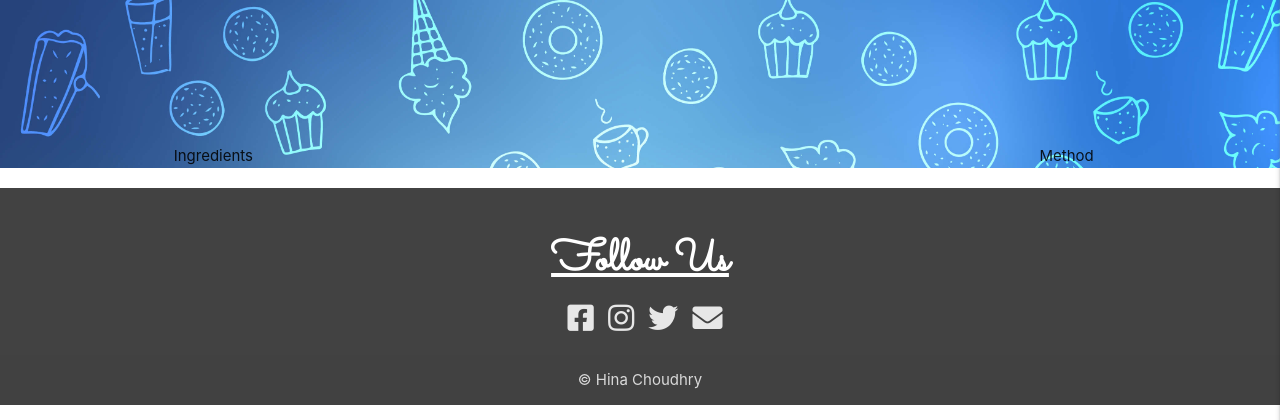
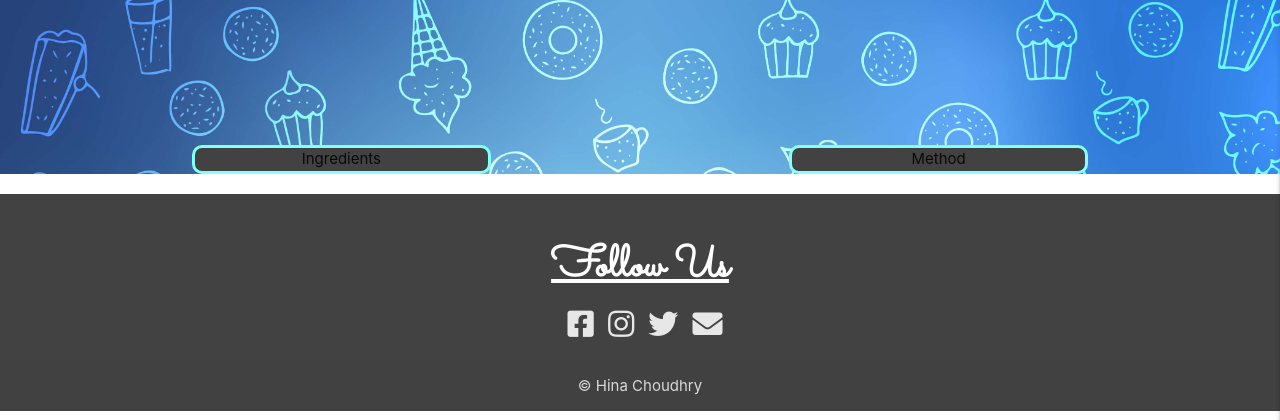
Before and after one commit to HinaChoudhry/Sweet-Tooth, a Flask app: template templates/full_recipe.html in a window 1280 px wide. Shown: the part 64-484 px from the top of the page. Run offline with Flask 2, Linux system fonts and the light colour scheme; the template is opened without the code that fills it, so the values that code supplies are empty; some libraries are stand-ins or nearby versions.

Commit message:
Added card background to ingredient and method section for full recipe

```diff
--- a/templates/full_recipe.html
+++ b/templates/full_recipe.html
@@ -3,10 +3,10 @@
 
     <h1 class="center-align h1-padding text-font">{{ recipe.recipe_name}}</h1>
 
-    <div class="row">
+    <div class="row container">
 
 
-        <div class="col s12 m12 l4 center-align">
+        <div class="col s12 m12 l4 center-align card-bg grey darken-3">
             <div>Ingredients</div>
             {% for ingredient in recipe.ingredients %}
             <ul>
@@ -20,7 +20,7 @@
         <div class="col s12 m12 l4 center-align">
         <img src="{{recipe.image_url}}" alt="">
         </div>
-        <div class="col s12 m12 l4 center-align">
+        <div class="col s12 m12 l4 center-align card-bg grey darken-3">
             <div>Method</div>
             {% for method in recipe.method %}
             <ul>
```
